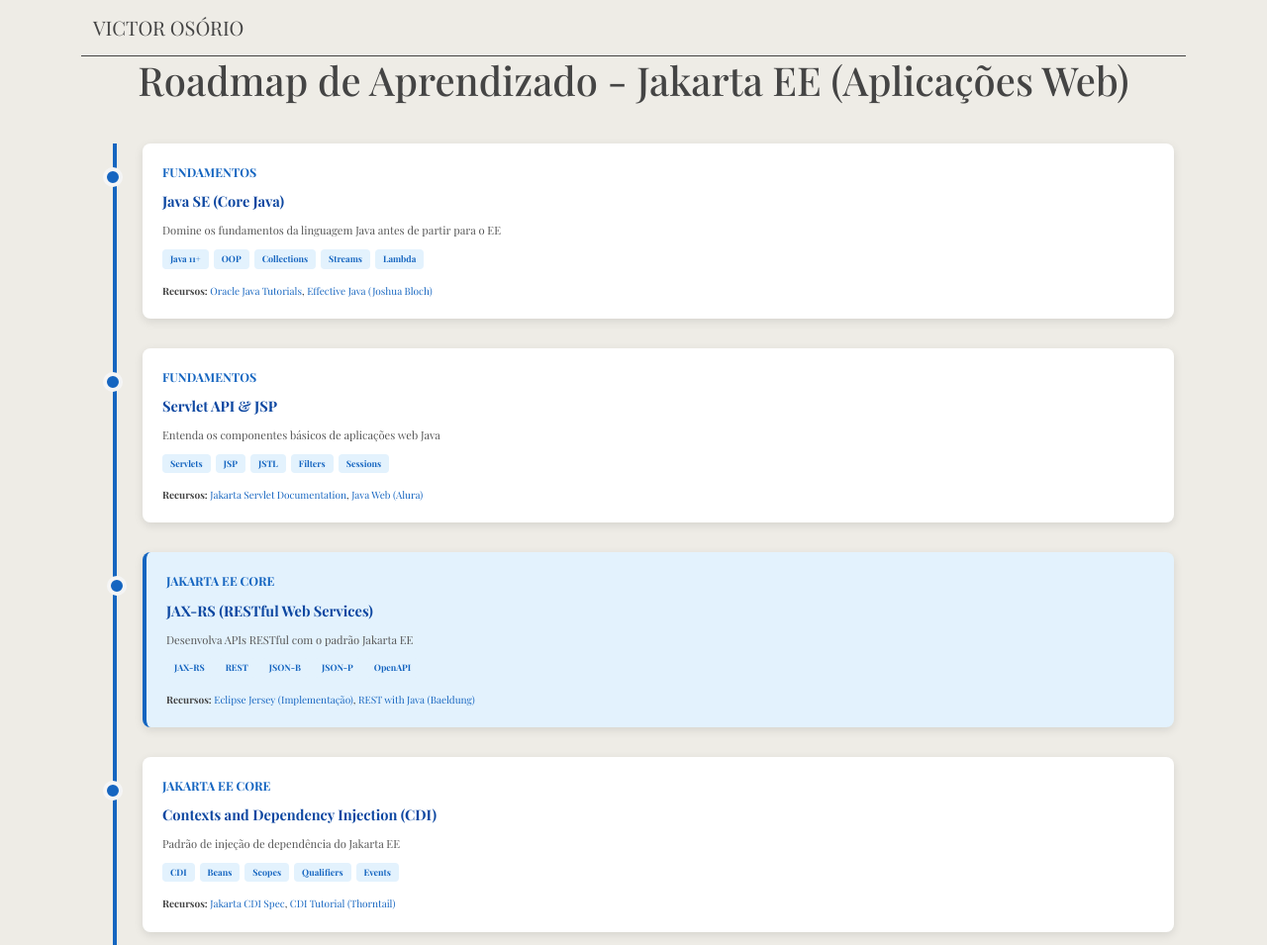
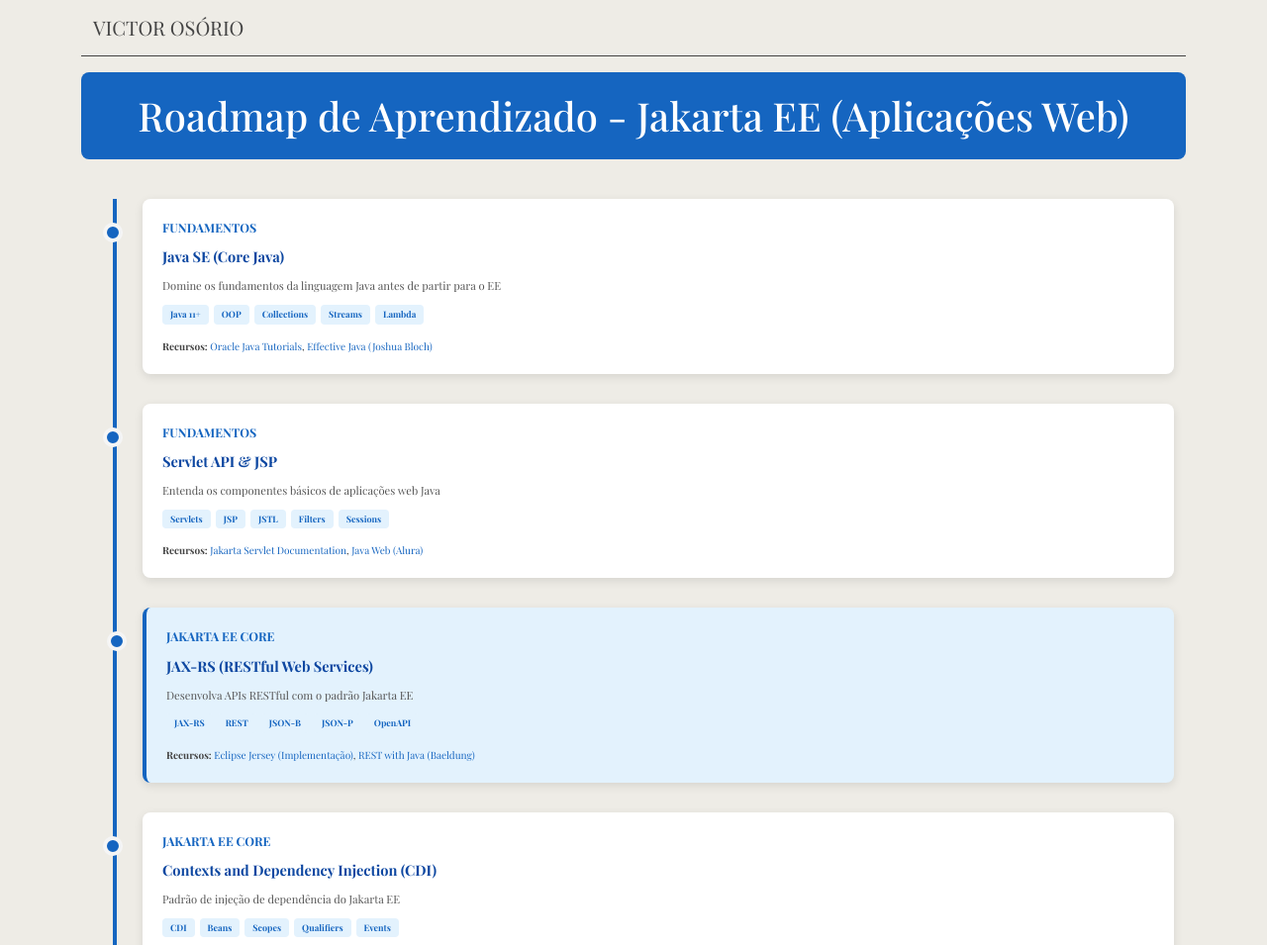
Before and after one commit to vepo/roadmap-backend, a plain HTML site: page index.html in a window 1280 px wide. Shown: the top 955 px of the page at 99% size. Drawn offline with nearby package versions, Linux system fonts and the light colour scheme; a web font is replaced by a local one.

Commit message:
Update index.html

```diff
--- a/index.html
+++ b/index.html
@@ -145,11 +145,13 @@
                 <a class="navbar-brand" href="https://blog.vepo.dev">Victor Osório</a>
             </div>
         </nav>
-        <h1>Roadmap de Aprendizado - Jakarta EE (Aplicações Web)</h1>
-        <div class="container">
-            <div class="roadmap-container">
-            <div class="timeline"></div>
-            <div id="roadmap-items"></div>
+        <div class="roadmap">
+            <h1>Roadmap de Aprendizado - Jakarta EE (Aplicações Web)</h1>
+            <div class="container">
+                <div class="roadmap-container">
+                <div class="timeline"></div>
+                <div id="roadmap-items"></div>
+            </div>
         </div>
     </div>
     <script>
```
